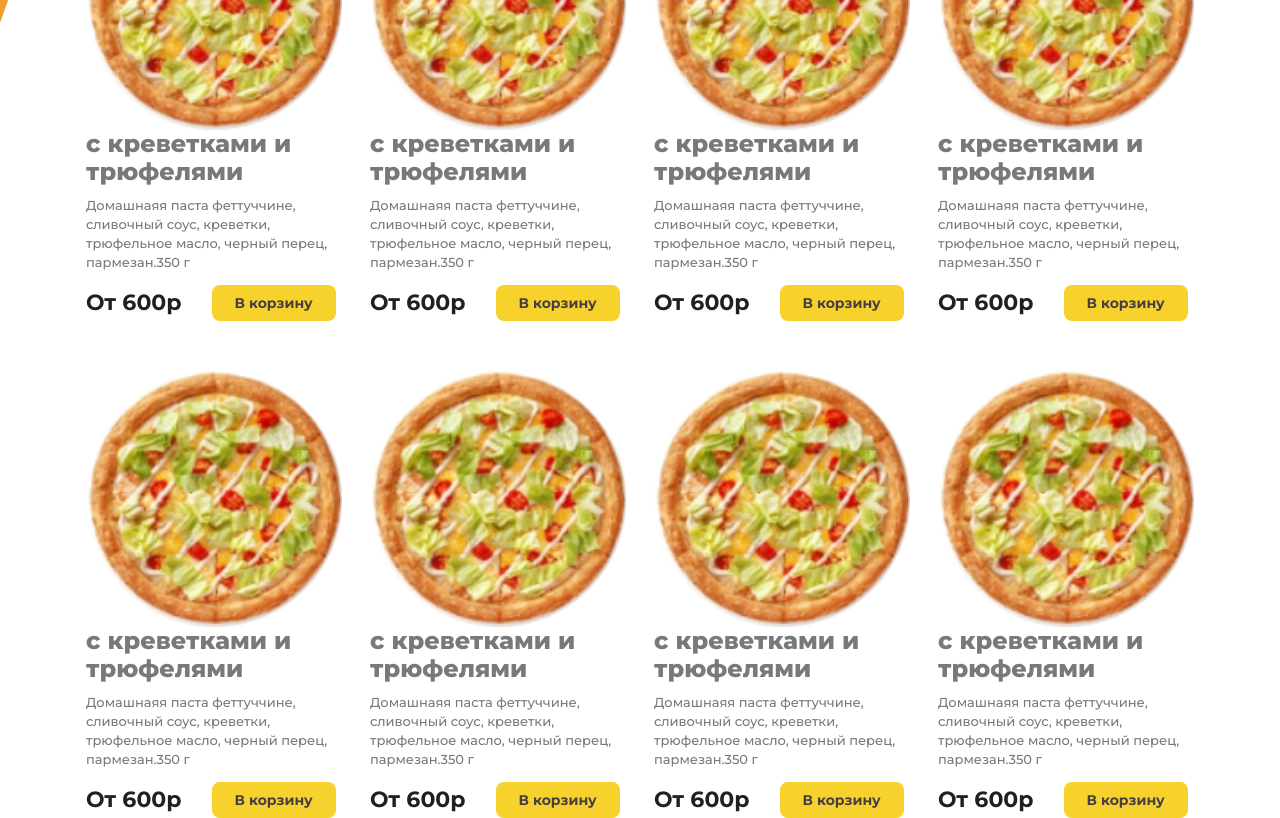
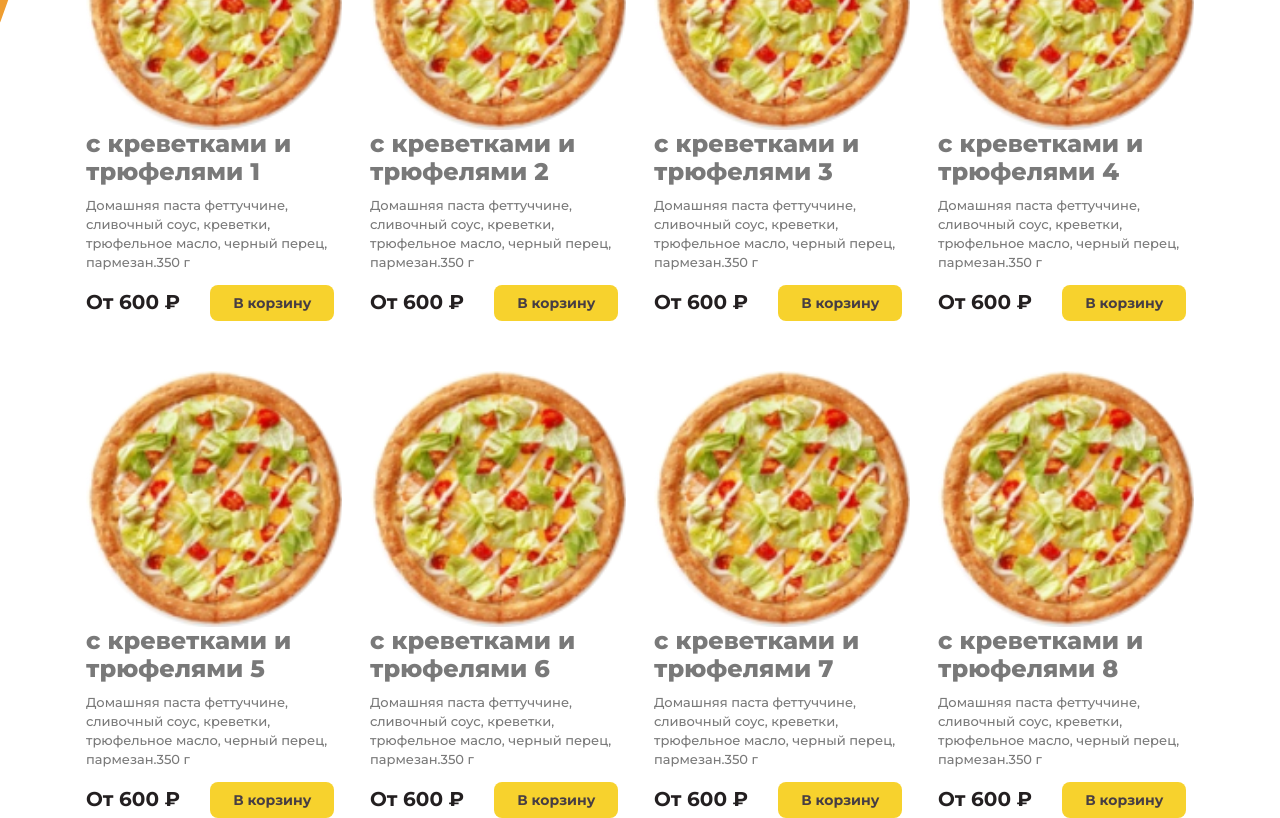
Before and after one commit to netology-pizza-project/core, a Svelte app in the folder frontend/: page / in a window 1280 px wide. Shown: the part 860-1678 px from the top of the page. Built offline with nearby package versions, Linux system fonts and the light colour scheme.

Commit message:
updated files

```diff
--- a/frontend/src/components/Menu/Menu.svelte
+++ b/frontend/src/components/Menu/Menu.svelte
@@ -1,31 +1,15 @@
 <script lang="ts">
 	import Cart from '../Cart/Cart.svelte';
+	import { pizzaStore } from '../../store/pizza.store';
 	import type { IPizzaCart } from './types';
+	import { onDestroy } from 'svelte';
 
 	let isOpenCart = false;
-	let pizzaCart: IPizzaCart[] = [
-		{
-			id: '0',
-			img: 'src/assets/special/spec_piz_1.png',
-			title: 'Пицца с креветками и трюфелями 0',
-			price: 600,
-			count: 1
-		},
-		{
-			id: '1',
-			img: 'src/assets/special/spec_piz_1.png',
-			title: 'Пицца с креветками и трюфелями 1',
-			price: 600,
-			count: 3
-		},
-		{
-			id: '2',
-			img: 'src/assets/special/spec_piz_1.png',
-			title: 'Пицца с креветками и трюфелями 2',
-			price: 100,
-			count: 2
-		}
-	];
+	let pizzaCart: IPizzaCart[];
+
+	const unsubscribe = pizzaStore.subscribe((currentStore) => {
+		pizzaCart = currentStore;
+	});
 
 	function toggle() {
 		isOpenCart = !isOpenCart;
@@ -52,6 +36,8 @@
 			return pizza;
 		});
 	}
+
+	$: onDestroy(unsubscribe);
 </script>
 
 <nav>
--- a/frontend/src/components/Menu/types.ts
+++ b/frontend/src/components/Menu/types.ts
@@ -4,4 +4,5 @@ export interface IPizzaCart {
 	title: string;
 	price: number;
 	count: number;
+	description?: string;
 }
--- a/frontend/src/components/PizzaCard/PizzaCard.scss
+++ b/frontend/src/components/PizzaCard/PizzaCard.scss
@@ -1,6 +1,6 @@
 .Title_Main {
 	margin-top: 46px;
-	font-family: 'Montserrat', sans-serif;
+	font-family: Montserrat;
 	font-weight: 800;
 	font-size: 32px;
 	line-height: 39px;
@@ -15,7 +15,7 @@
 }
 
 .imageTitle {
-	font-family: 'Montserrat', sans-serif;
+	font-family: Montserrat;
 	font-weight: 800;
 	font-size: 24px;
 	line-height: 28px;
@@ -27,7 +27,7 @@
 }
 
 .description {
-	font-family: 'Montserrat', sans-serif;
+	font-family: Montserrat;
 	font-weight: 500;
 	font-size: 13px;
 	line-height: 19px;
@@ -39,9 +39,9 @@
 }
 
 .secondaryTitle {
-	font-family: 'Montserrat', sans-serif;
+	font-family: Montserrat;
 	font-weight: 700;
-	font-size: 22px;
+	font-size: 20px;
 	line-height: 19px;
 	letter-spacing: 0;
 	text-align: left;
--- a/frontend/src/components/PizzaCard/PizzaCard.svelte
+++ b/frontend/src/components/PizzaCard/PizzaCard.svelte
@@ -1,93 +1,120 @@
+<script lang="ts">
+	import { pizzaStore } from '../../store/pizza.store';
+	import type { IPizzaCart } from '../Menu/types';
+
+	// TODO: удалить когда будет реализовано получение через API
+	const mockPizzaData: IPizzaCart[] = [
+		{
+			id: '1',
+			img: 'src/assets/special/spec_piz_1.png',
+			title: 'с креветками и трюфелями 1',
+			price: 600,
+			description:
+				'Домашняя паста феттуччине, сливочный соус, креветки, трюфельное масло, черный перец, пармезан.350 г',
+			count: 1
+		},
+		{
+			id: '2',
+			img: 'src/assets/special/spec_piz_1.png',
+			title: 'с креветками и трюфелями 2',
+			price: 600,
+			description:
+				'Домашняя паста феттуччине, сливочный соус, креветки, трюфельное масло, черный перец, пармезан.350 г',
+			count: 1
+		},
+		{
+			id: '3',
+			img: 'src/assets/special/spec_piz_1.png',
+			title: 'с креветками и трюфелями 3',
+			price: 600,
+			description:
+				'Домашняя паста феттуччине, сливочный соус, креветки, трюфельное масло, черный перец, пармезан.350 г',
+			count: 1
+		},
+		{
+			id: '4',
+			img: 'src/assets/special/spec_piz_1.png',
+			title: 'с креветками и трюфелями 4',
+			price: 600,
+			description:
+				'Домашняя паста феттуччине, сливочный соус, креветки, трюфельное масло, черный перец, пармезан.350 г',
+			count: 1
+		},
+		{
+			id: '5',
+			img: 'src/assets/special/spec_piz_1.png',
+			title: 'с креветками и трюфелями 5',
+			price: 600,
+			description:
+				'Домашняя паста феттуччине, сливочный соус, креветки, трюфельное масло, черный перец, пармезан.350 г',
+			count: 1
+		},
+		{
+			id: '6',
+			img: 'src/assets/special/spec_piz_1.png',
+			title: 'с креветками и трюфелями 6',
+			price: 600,
+			description:
+				'Домашняя паста феттуччине, сливочный соус, креветки, трюфельное масло, черный перец, пармезан.350 г',
+			count: 1
+		},
+		{
+			id: '7',
+			img: 'src/assets/special/spec_piz_1.png',
+			title: 'с креветками и трюфелями 7',
+			price: 600,
+			description:
+				'Домашняя паста феттуччине, сливочный соус, креветки, трюфельное масло, черный перец, пармезан.350 г',
+			count: 1
+		},
+		{
+			id: '8',
+			img: 'src/assets/special/spec_piz_1.png',
+			title: 'с креветками и трюфелями 8',
+			price: 600,
+			description:
+				'Домашняя паста феттуччине, сливочный соус, креветки, трюфельное масло, черный перец, пармезан.350 г',
+			count: 1
+		}
+	];
+
+	function addToCart(pizzaToAdd) {
+		pizzaStore.update((currentPizzas) => {
+			let pizzaFound = false;
+
+			const updatedPizzas = currentPizzas.map((pizza) => {
+				if (pizza.id === pizzaToAdd.id) {
+					pizzaFound = true;
+
+					return { ...pizza, count: pizza.count + 1 };
+				}
+
+				return pizza;
+			});
+
+			if (!pizzaFound) {
+				updatedPizzas.push({ ...pizzaToAdd, count: 1 });
+			}
+
+			return updatedPizzas;
+		});
+	}
+</script>
+
 <h2 class="Title_Main">Паста</h2>
+
 <div class="grid-container">
-	<div class="content-container">
-		<img src="src/assets/special/spec_piz_1.png" alt="пицца" class="customImage" />
-		<h3 class="imageTitle">с креветками и трюфелями</h3>
-		<p class="description">
-			Домашнаяя паста феттуччине, сливочный соус, креветки, трюфельное масло, черный перец, пармезан.350 г
-		</p>
-		<div class="secondaryTitle_N_Button">
-			<h2 class="secondaryTitle">От 600р</h2>
-			<button class="customButton">В корзину</button>
+	{#each mockPizzaData as pizza}
+		<div class="content-container">
+			<img src={pizza.img} alt={pizza.title} class="customImage" />
+			<h3 class="imageTitle">{pizza.title}</h3>
+			<p class="description">{pizza.description}</p>
+			<div class="secondaryTitle_N_Button">
+				<h2 class="secondaryTitle">От {pizza.price} ₽</h2>
+				<button class="customButton" on:click={() => addToCart(pizza)}>В корзину</button>
+			</div>
 		</div>
-	</div>
-	<div class="content-container">
-		<img src="src/assets/special/spec_piz_1.png" alt="пицца" class="customImage" />
-		<h3 class="imageTitle">с креветками и трюфелями</h3>
-		<p class="description">
-			Домашнаяя паста феттуччине, сливочный соус, креветки, трюфельное масло, черный перец, пармезан.350 г
-		</p>
-		<div class="secondaryTitle_N_Button">
-			<h2 class="secondaryTitle">От 600р</h2>
-			<button class="customButton">В корзину</button>
-		</div>
-	</div>
-	<div class="content-container">
-		<img src="src/assets/special/spec_piz_1.png" alt="пицца" class="customImage" />
-		<h3 class="imageTitle">с креветками и трюфелями</h3>
-		<p class="description">
-			Домашнаяя паста феттуччине, сливочный соус, креветки, трюфельное масло, черный перец, пармезан.350 г
-		</p>
-		<div class="secondaryTitle_N_Button">
-			<h2 class="secondaryTitle">От 600р</h2>
-			<button class="customButton">В корзину</button>
-		</div>
-	</div>
-	<div class="content-container">
-		<img src="src/assets/special/spec_piz_1.png" alt="пицца" class="customImage" />
-		<h3 class="imageTitle">с креветками и трюфелями</h3>
-		<p class="description">
-			Домашнаяя паста феттуччине, сливочный соус, креветки, трюфельное масло, черный перец, пармезан.350 г
-		</p>
-		<div class="secondaryTitle_N_Button">
-			<h2 class="secondaryTitle">От 600р</h2>
-			<button class="customButton">В корзину</button>
-		</div>
-	</div>
-	<div class="content-container">
-		<img src="src/assets/special/spec_piz_1.png" alt="пицца" class="customImage" />
-		<h3 class="imageTitle">с креветками и трюфелями</h3>
-		<p class="description">
-			Домашнаяя паста феттуччине, сливочный соус, креветки, трюфельное масло, черный перец, пармезан.350 г
-		</p>
-		<div class="secondaryTitle_N_Button">
-			<h2 class="secondaryTitle">От 600р</h2>
-			<button class="customButton">В корзину</button>
-		</div>
-	</div>
-	<div class="content-container">
-		<img src="src/assets/special/spec_piz_1.png" alt="пицца" class="customImage" />
-		<h3 class="imageTitle">с креветками и трюфелями</h3>
-		<p class="description">
-			Домашнаяя паста феттуччине, сливочный соус, креветки, трюфельное масло, черный перец, пармезан.350 г
-		</p>
-		<div class="secondaryTitle_N_Button">
-			<h2 class="secondaryTitle">От 600р</h2>
-			<button class="customButton">В корзину</button>
-		</div>
-	</div>
-	<div class="content-container">
-		<img src="src/assets/special/spec_piz_1.png" alt="пицца" class="customImage" />
-		<h3 class="imageTitle">с креветками и трюфелями</h3>
-		<p class="description">
-			Домашнаяя паста феттуччине, сливочный соус, креветки, трюфельное масло, черный перец, пармезан.350 г
-		</p>
-		<div class="secondaryTitle_N_Button">
-			<h2 class="secondaryTitle">От 600р</h2>
-			<button class="customButton">В корзину</button>
-		</div>
-	</div>
-	<div class="content-container">
-		<img src="src/assets/special/spec_piz_1.png" alt="пицца" class="customImage" />
-		<h3 class="imageTitle">с креветками и трюфелями</h3>
-		<p class="description">
-			Домашнаяя паста феттуччине, сливочный соус, креветки, трюфельное масло, черный перец, пармезан.350 г
-		</p>
-		<div class="secondaryTitle_N_Button">
-			<h2 class="secondaryTitle">От 600р</h2>
-			<button class="customButton">В корзину</button>
-		</div>
-	</div>
+	{/each}
 </div>
 
 <style lang="scss">
```
